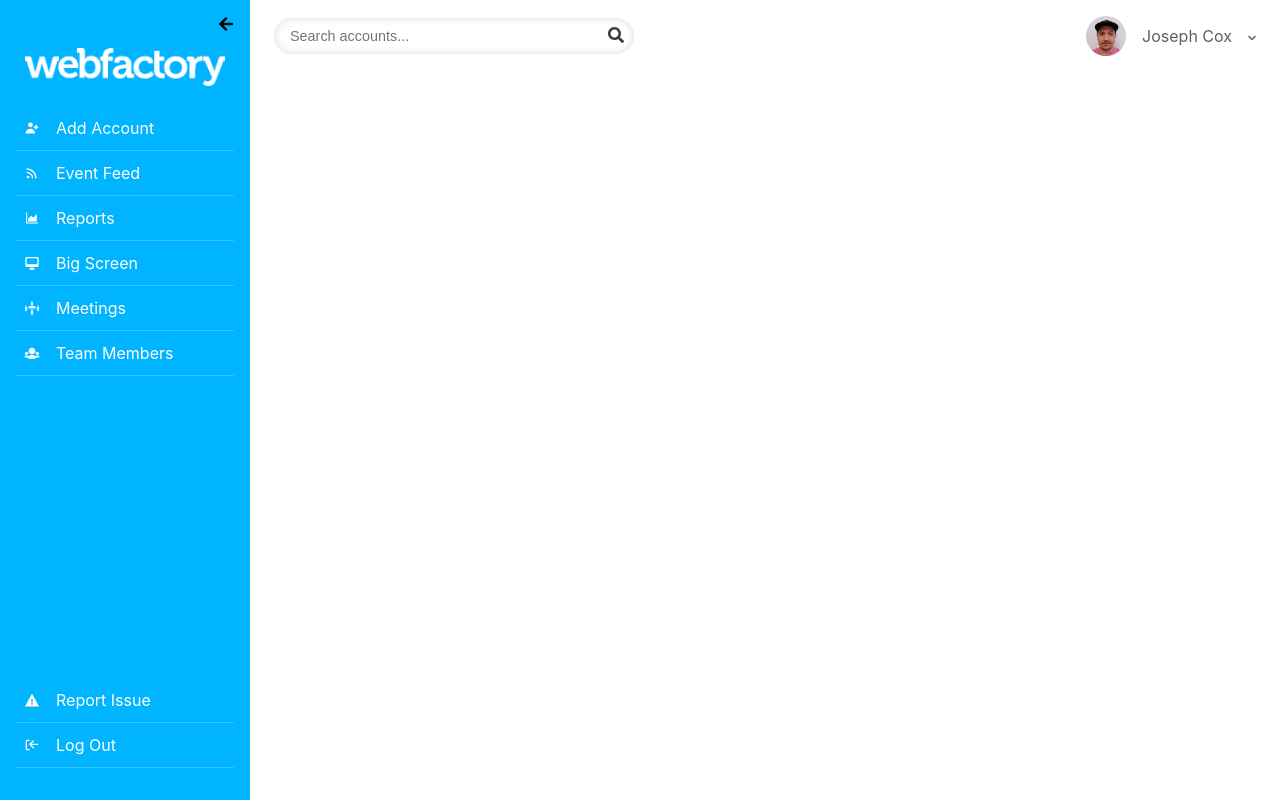
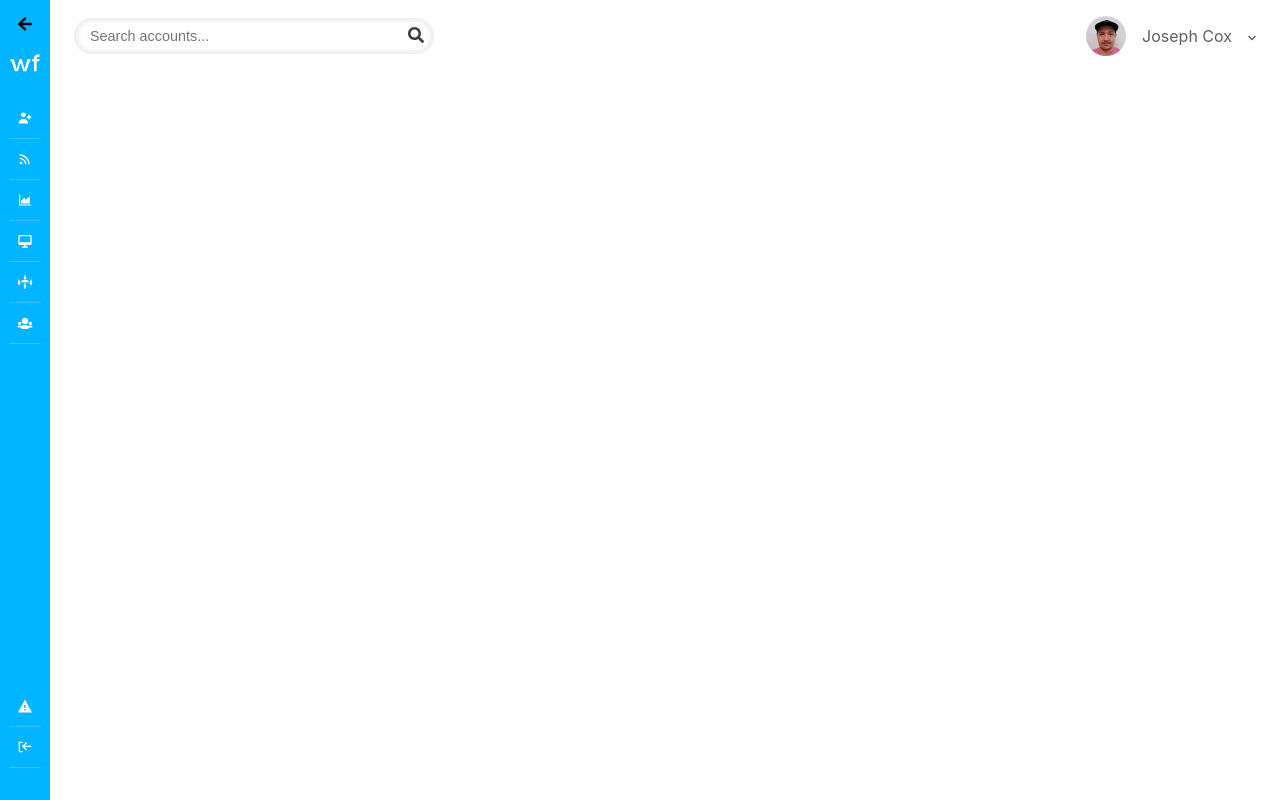
Before and after one commit to joejcox/workflow, a React (Create React App) app: page / in a window 1280 px wide. Built offline with nearby package versions, Linux system fonts and the light colour scheme.

Commit message:
added react helmet

```diff
--- a/package.json
+++ b/package.json
@@ -9,6 +9,7 @@
     "node-sass": "^4.14.1",
     "react": "^16.13.1",
     "react-dom": "^16.13.1",
+    "react-helmet": "^6.1.0",
     "react-icons": "^3.11.0",
     "react-scripts": "3.4.3",
     "serve": "^11.3.2"
--- a/src/App.js
+++ b/src/App.js
@@ -1,4 +1,5 @@
 import React from "react";
+import Helmet from "react-helmet";
 import Sidebar from "./components/Sidebar/Sidebar";
 import "./App.scss";
 import Main from "./components/Main/Main";
@@ -6,6 +7,9 @@ import Main from "./components/Main/Main";
 const App = () => {
   return (
     <div className="wrapper">
+      <Helmet>
+        <title>Workflow</title>
+      </Helmet>
       <Sidebar />
       <Main />
     </div>
--- a/src/components/Sidebar/Sidebar.js
+++ b/src/components/Sidebar/Sidebar.js
@@ -5,7 +5,7 @@ import { SidebarNavTop, SidebarNavBottom } from "./SidebarNav/SidebarNav";
 import styles from "./Sidebar.module.scss";
 
 const Sidebar = () => {
-  const [slim, setSlim] = useState(false);
+  const [slim, setSlim] = useState(true);
 
   const toggleSidebar = () => {
     setSlim(!slim);
```
Also changed, not shown: 1 other file (tests, documents, lock files or other folders).
